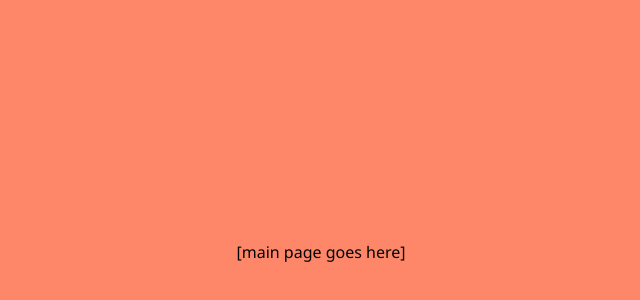
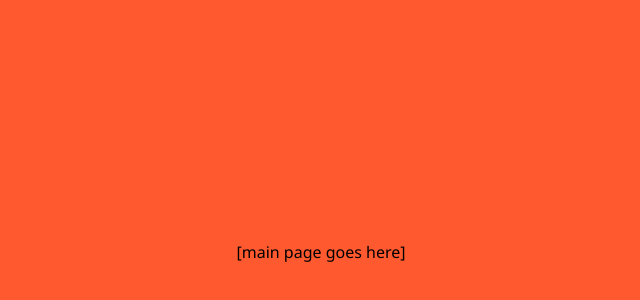
Before and after one commit to luqnimaula/vue-nuxt-todo-app, a Nuxt app: page / in a window 1280 px wide. Shown: the part 156-456 px from the top of the page, without its empty margins (319-959 px from the left). Built offline with nearby package versions, Linux system fonts and the light colour scheme.

Commit message:
fix: color schema variables

```diff
--- a/src/styles/_variables.scss
+++ b/src/styles/_variables.scss
@@ -1,7 +1,8 @@
 $font-family: 'Montserrat', 'Segoe UI', Tahoma, Geneva, Verdana, sans-serif;
 
 // colors
-$primary-color: #FF8769;
+$primary-color: #FF592F;
+$primary-light-color: #FF8769;
 
 // media breakpoints
 // reference: https://getbootstrap.com/docs/5.0/layout/breakpoints/
```
